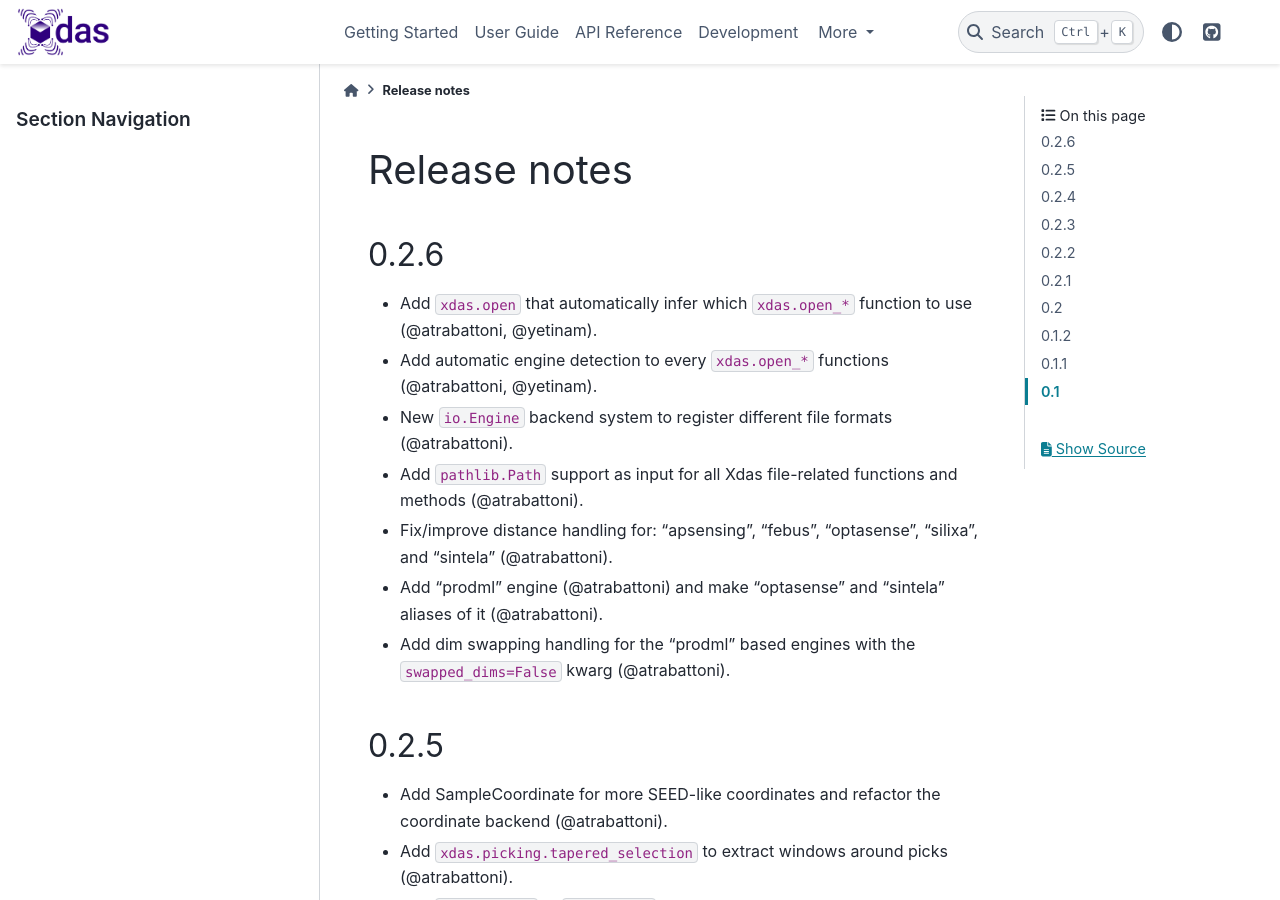
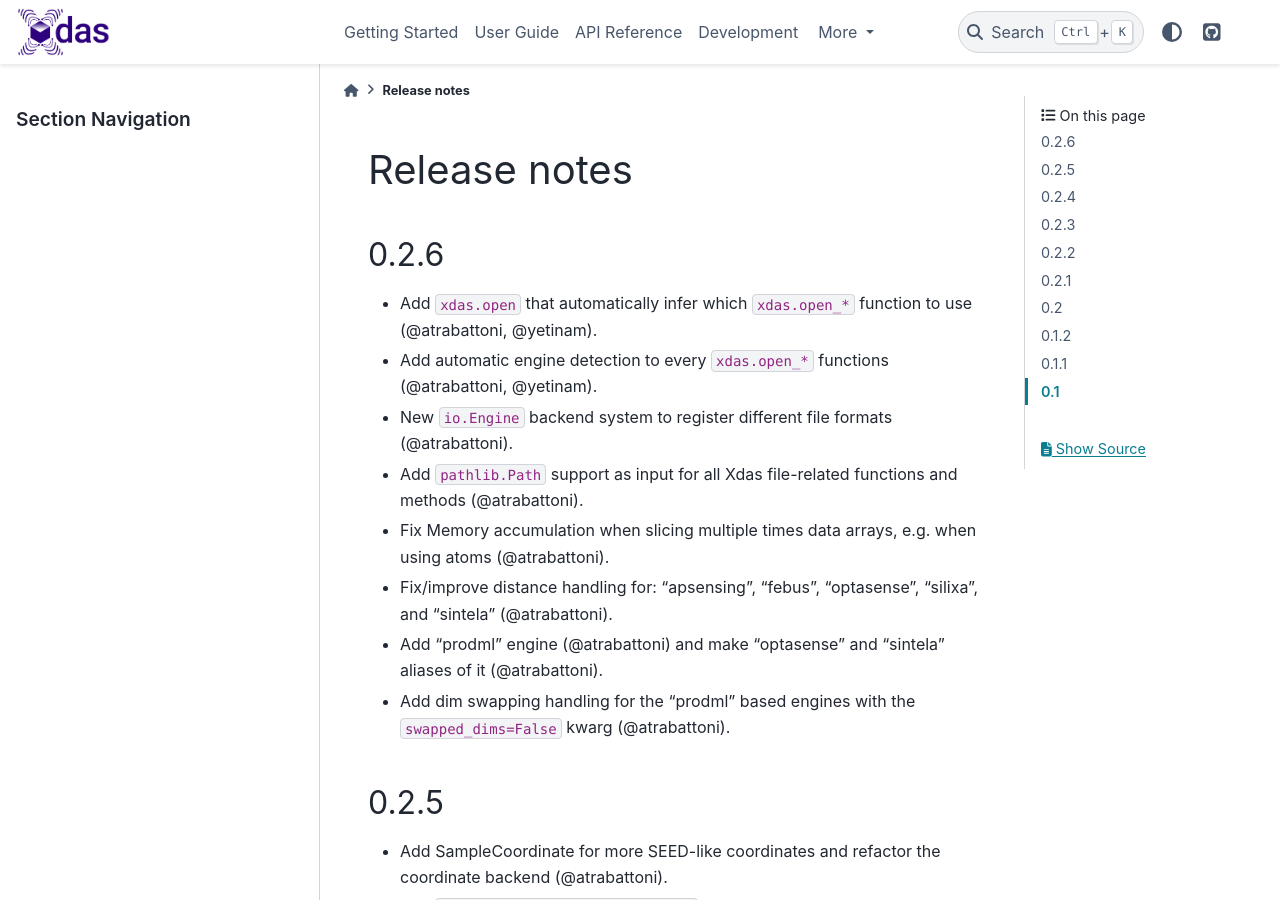
Before and after one commit to xdas-dev/xdas, a Sphinx documentation site: the page built from docs/release-notes.md, in a window 1280 px wide and 900 px high. Built offline with Sphinx 7.4.7 and the PyData theme 0.15.4, drawn with Linux system fonts in a browser that asks for light colours.

Commit message:
Add release note entry.

```diff
--- a/docs/release-notes.md
+++ b/docs/release-notes.md
@@ -5,6 +5,7 @@
 - Add automatic engine detection to every `xdas.open_*` functions (@atrabattoni, @yetinam).
 - New `io.Engine` backend system to register different file formats (@atrabattoni).
 - Add `pathlib.Path` support as input for all Xdas file-related functions and methods (@atrabattoni).
+- Fix Memory accumulation when slicing multiple times data arrays, e.g. when using atoms (@atrabattoni).
 - Fix/improve distance handling for: "apsensing", "febus", "optasense", "silixa", and "sintela" (@atrabattoni).
 - Add "prodml" engine (@atrabattoni) and make "optasense" and "sintela" aliases of it (@atrabattoni).
 - Add dim swapping handling for the "prodml" based engines with the `swapped_dims=False` kwarg (@atrabattoni).
```
